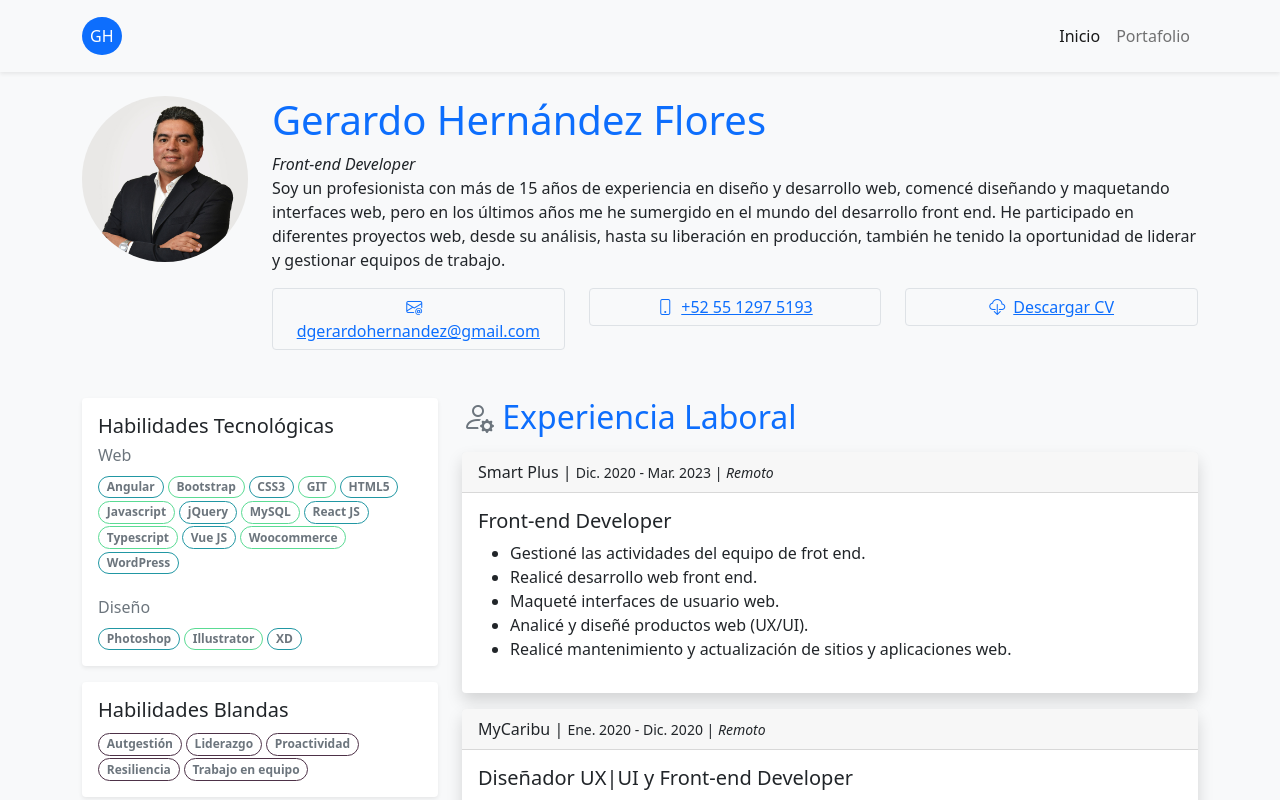
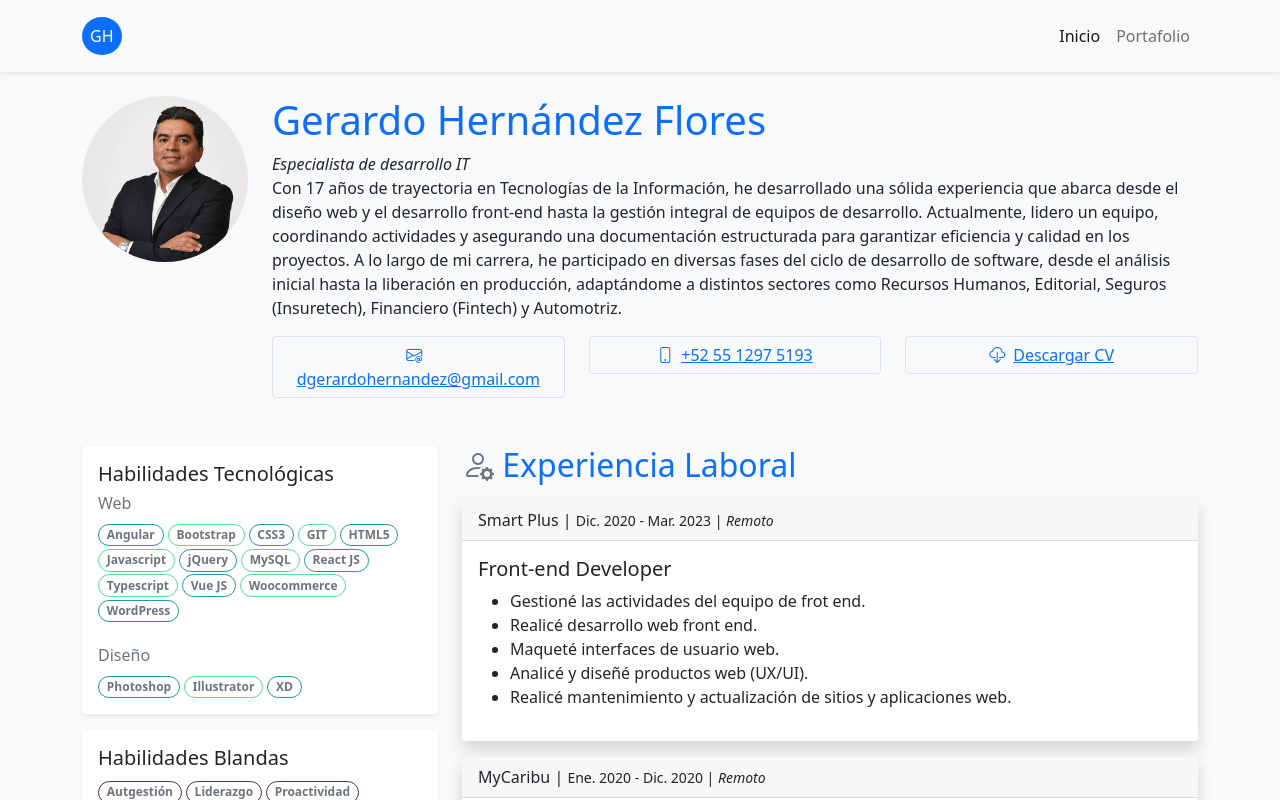
Before and after one commit to dgerardo1/ng-curriculum, an Angular app: page /home in a window 1280 px wide. Shown: the top 800 px of the page. Built offline with nearby package versions, Linux system fonts and the light colour scheme.

Commit message:
Update profile information

```diff
--- a/src/app/components/profile/profile.component.html
+++ b/src/app/components/profile/profile.component.html
@@ -8,11 +8,10 @@
     <div class="col-12 col-md-8 col-lg-10">
         <h1 class="text-primary">Gerardo Hernández Flores</h1>
         <span>
-            <i>Front-end Developer</i>
+            <i>Especialista de desarrollo IT</i>
         </span>
         <p>
-            Soy un profesionista con más de 15 años de experiencia en diseño y desarrollo web, comencé diseñando y maquetando interfaces web, pero en los últimos años me he sumergido en el mundo del desarrollo front end.
-            He participado en diferentes proyectos web, desde su análisis, hasta su liberación en producción, también he tenido la oportunidad de liderar y gestionar equipos de trabajo.
+            Con 17 años de trayectoria en Tecnologías de la Información, he desarrollado una sólida experiencia que abarca desde el diseño web y el desarrollo front-end hasta la gestión integral de equipos de desarrollo. Actualmente, lidero un equipo, coordinando actividades y asegurando una documentación estructurada para garantizar eficiencia y calidad en los proyectos. A lo largo de mi carrera, he participado en diversas fases del ciclo de desarrollo de software, desde el análisis inicial hasta la liberación en producción, adaptándome a distintos sectores como Recursos Humanos, Editorial, Seguros (Insuretech), Financiero (Fintech) y Automotriz.
         </p>
         <div class="row">
             <div class="col-12 col-lg-4 mt-1 mt-lg-0">
```
